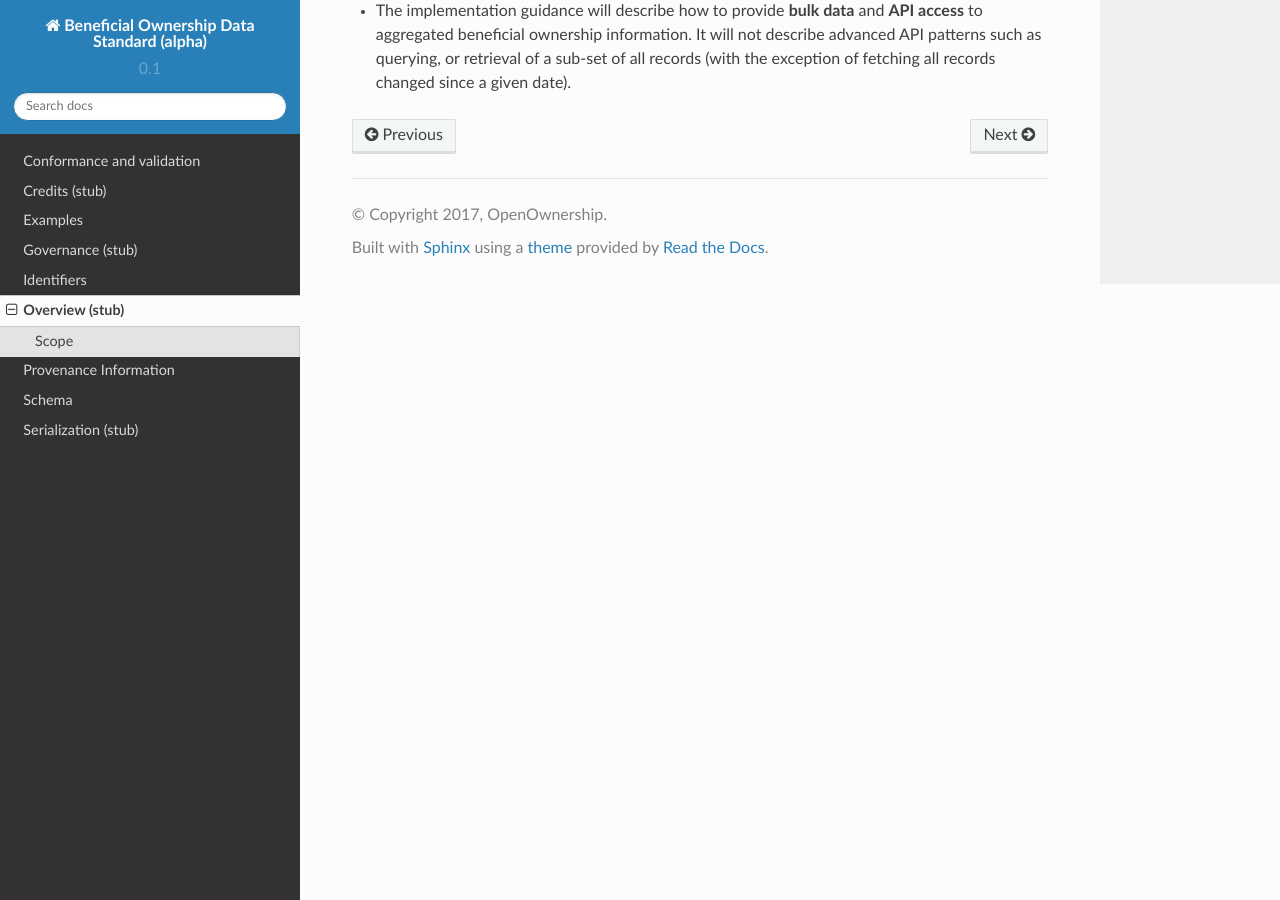
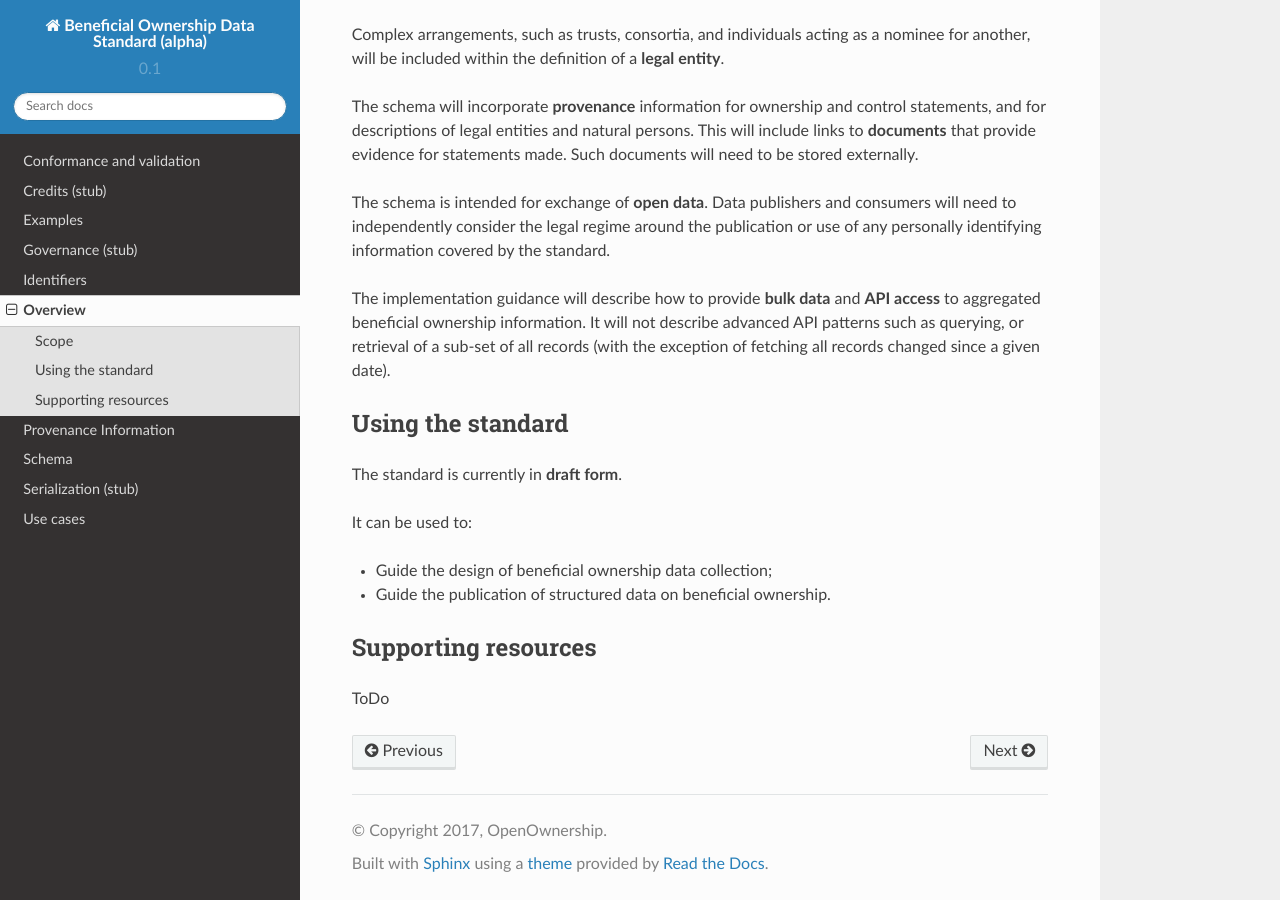
Before and after one commit to openownership/data-standard, a Sphinx documentation site: the page built from docs/overview.md, in a window 1280 px wide and 900 px high, scrolled down 1753 px. Built offline with Sphinx 7.4.7 and the Read the Docs theme 2.0.0, drawn with Linux system fonts in a browser that asks for light colours; a script that is not in the unit is left out; some of the changed text lies outside the part shown.

```diff
--- a/docs/conf.py
+++ b/docs/conf.py
@@ -186,3 +186,35 @@ def setup(app):
         'enable_eval_rst': True
         }, True)
     app.add_transform(AutoStructify)
+
+from sphinx.directives.code import LiteralInclude
+from docutils.parsers.rst import directives, Directive
+from docutils.parsers.rst.roles import set_classes
+
+class JSONInclude(LiteralInclude):
+    option_spec = {
+        'jsonpointer': directives.unchanged,
+        'expand': directives.unchanged,
+        'title': directives.unchanged,
+    }
+
+    def run(self):
+        with open(self.arguments[0]) as fp:
+            json_obj = json.load(fp, object_pairs_hook=OrderedDict)
+        filename = str(self.arguments[0]).split("/")[-1].replace(".json","")
+        try:
+            title = self.options['title']
+        except KeyError as e:
+            title = filename
+        pointed = resolve_pointer(json_obj, self.options['jsonpointer'])
+        code = json.dumps(pointed, indent='    ')
+        # Ideally we would add the below to a data-expand element, but I can't see how to do this, so using classes for now...
+        class_list = self.options.get('class', [])
+        class_list.append('file-'+title)
+        expand = str(self.options.get("expand","")).split(",")
+        class_list = class_list + ['expandjson expand-{0}'.format(s.strip()) for s in expand]
+        literal = nodes.literal_block(code, code, classes=class_list)
+        literal['language'] = 'json'
+        return [ literal ]
+
+directives.register_directive('jsoninclude', JSONInclude)
--- a/docs/overview.md
+++ b/docs/overview.md
@@ -1,4 +1,4 @@
-Overview (stub)
+Overview
 ========
 
 The beneficial ownership data standard will be made up of two parts:
@@ -13,36 +13,49 @@ This documentation currently contains a draft of the **schema**, with some initi
 
 ### Scope
 
-* The standard is concerned with relationships of **ownership** and **control**
+The standard is concerned with relationships of **ownership** and **control**
 
-* The schema will describe relationships between a **legal entity** such as a company, trust, partnership, or person acting as a nominee, and a **natural person**. These may be direct relationships, or may be indirect through intermediate legal entities.
+The schema will describe relationships between a **legal entity** such as a company, trust, partnership, or person acting as a nominee, and a **natural person**. These may be direct relationships, or may be indirect through intermediate legal entities.
 
-* **Ownership** is understood as *"the right to receive profits, income, interest, etc. from a property or investment"* (NOTE:  Definition of “beneficial ownership” from the Cambridge Business English Dictionary) and may operate through a range of mechanisms, including share ownership and contractual rights.
+**Ownership** is understood as *"the right to receive profits, income, interest, etc. from a property or investment"* (NOTE:  Definition of “beneficial ownership” from the Cambridge Business English Dictionary) and may operate through a range of mechanisms, including share ownership and contractual rights.
 
 The standard does not set any threshold on levels of shareholding or rights required in order to beneficial ownership to be present, leaving this decision to individual implementers. i.e. it will be possible to represent shareholdings of 0.1% or less using the standard, but individual implementers may choose to set thresholds for the levels of ownership they will require before they collect, produce or consume such data.
 
-* **Control** is understood as the ability to direct or influence the actions of a **legal entity**, and may operate through a range of mechanisms, including, but not limited to, ownership of shares with voting rights, or contractual agreements.
+**Control** is understood as the ability to direct or influence the actions of a **legal entity**, and may operate through a range of mechanisms, including, but not limited to, ownership of shares with voting rights, or contractual agreements.
 
 As with ownership, the standard does not set any threshold on levels of control that can be represented.
 
-* We use the concept of **beneficial ownership** to cover both **ownership** (economic benefit) and **control**.
+We use the concept of **beneficial ownership** to cover both **ownership** (economic benefit) and **control**.
 
-* Relationships of **ownership** and **control** may be **direct**, **indirect**, operating through intermediate entities, or may be declared as ultimate beneficial ownership, without information on whether the relationship is direct or indirect.
+Relationships of **ownership** and **control** may be **direct**, **indirect**, operating through intermediate entities, or may be declared as ultimate beneficial ownership, without information on whether the relationship is direct or indirect.
 
-* In cases of indirect relationships, the schema will support inclusion of the **intermediate relationships** between **legal entities**. *E.g.* information on company ownership structures will be captured within the scope of the standard. The implementation guidance will recommend that this information is collected and published wherever possible.
+In cases of indirect relationships, the schema will support inclusion of the **intermediate relationships** between **legal entities**. *E.g.* information on company ownership structures will be captured within the scope of the standard. The implementation guidance will recommend that this information is collected and published wherever possible.
 
-* In order to allow clear identification of beneficial owners the schema will provide means of describing attributes of **natural persons**, including, but not limited to, their name, nationality, country of residence, date of birth, and any public identification numbers.
+In order to allow clear identification of beneficial owners the schema will provide means of describing attributes of **natural persons**, including, but not limited to, their name, nationality, country of residence, date of birth, and any public identification numbers.
 
-* Where particular information cannot be published for legal or privacy reasons, the implementation guidance will recommend placeholder entries are published, with reasons for non-publication or redaction clearly explained using the schema.
+Where particular information cannot be published for legal or privacy reasons, the implementation guidance will recommend placeholder entries are published, with reasons for non-publication or redaction clearly explained using the schema.
 
-* The schema does not seek to provide globally unique identifiers to natural persons or legal entities, though it will allow reuse of existing identifiers. Consuming applications will be required to perform their own matching and deduplication on both legal entity and natural person components where their use-cases require this.
+The schema does not seek to provide globally unique identifiers to natural persons or legal entities, though it will allow reuse of existing identifiers. Consuming applications will be required to perform their own matching and deduplication on both legal entity and natural person components where their use-cases require this.
 
-* In order allow clear identification of the entities owned or controlled, or involved in indirect ownership and control chains, the schema will provide means of describing the attributes of **legal entities**, including the nature of the entity, names, addresses and registration details.
+In order allow clear identification of the entities owned or controlled, or involved in indirect ownership and control chains, the schema will provide means of describing the attributes of **legal entities**, including the nature of the entity, names, addresses and registration details.
 
-* Complex arrangements, such as trusts, consortia, and individuals acting as a nominee for another, will be included within the definition of a **legal entity**.
+Complex arrangements, such as trusts, consortia, and individuals acting as a nominee for another, will be included within the definition of a **legal entity**.
 
-* The schema will incorporate **provenance** information for ownership and control statements, and for descriptions of legal entities and natural persons. This will include links to **documents** that provide evidence for statements made. Such documents will need to be stored externally.
+The schema will incorporate **provenance** information for ownership and control statements, and for descriptions of legal entities and natural persons. This will include links to **documents** that provide evidence for statements made. Such documents will need to be stored externally.
 
-* The schema is intended for exchange of **open data**. Data publishers and consumers will need to independently consider the legal regime around the publication or use of any personally identifying information covered by the standard.
+The schema is intended for exchange of **open data**. Data publishers and consumers will need to independently consider the legal regime around the publication or use of any personally identifying information covered by the standard.
 
-* The implementation guidance will describe how to provide **bulk data** and **API access** to aggregated beneficial ownership information. It will not describe advanced API patterns such as querying, or retrieval of a sub-set of all records (with the exception of fetching all records changed since a given date).
+The implementation guidance will describe how to provide **bulk data** and **API access** to aggregated beneficial ownership information. It will not describe advanced API patterns such as querying, or retrieval of a sub-set of all records (with the exception of fetching all records changed since a given date).
+
+### Using the standard
+
+The standard is currently in **draft form**.
+
+It can be used to:
+
+* Guide the design of beneficial ownership data collection;
+* Guide the publication of structured data on beneficial ownership.
+
+### Supporting resources
+
+ToDo
--- /dev/null
+++ b/docs/usecases.md
@@ -0,0 +1,2 @@
+Use cases
+=========
```
Also changed, not shown: docs/conformance.md (+1 -1 lines), docs/examples.md (+44 -1 lines), docs/schema.md (+1 -1 lines), 5 other files.
